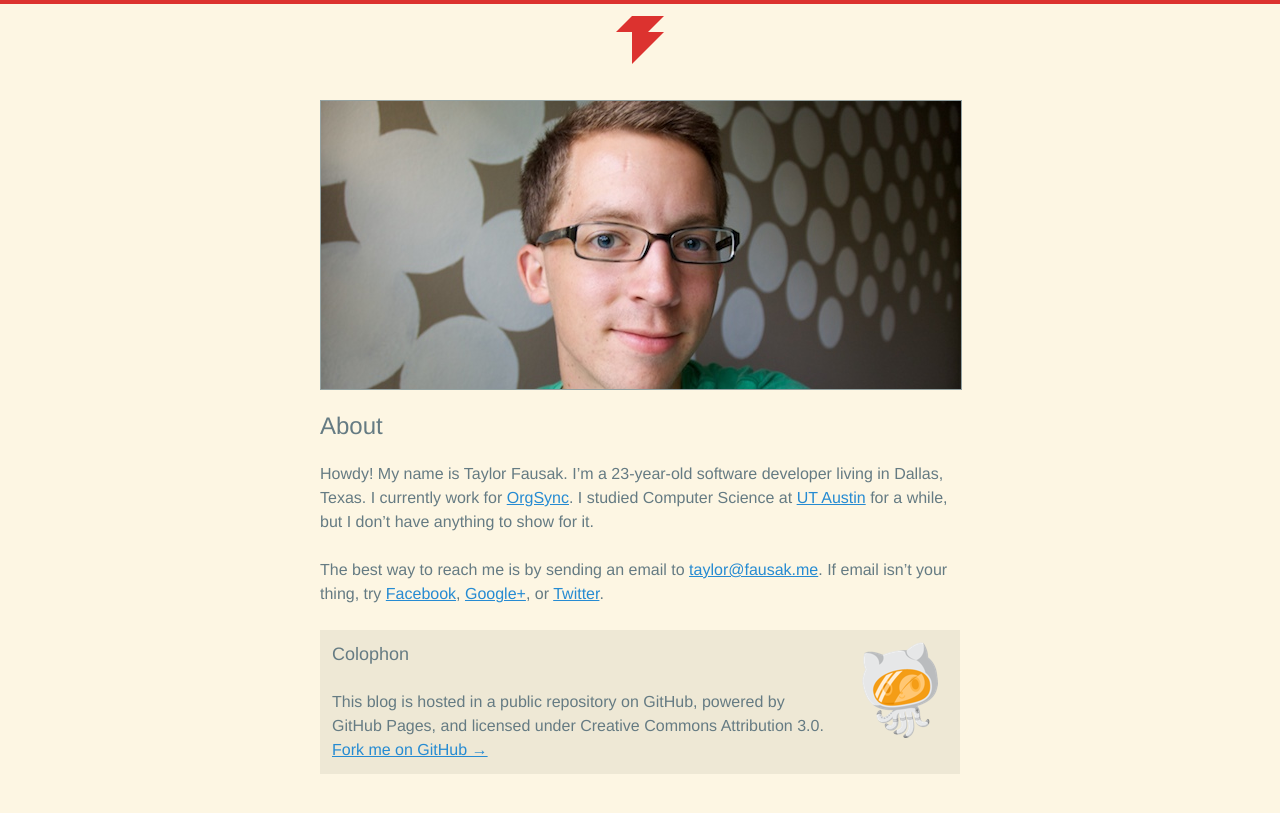
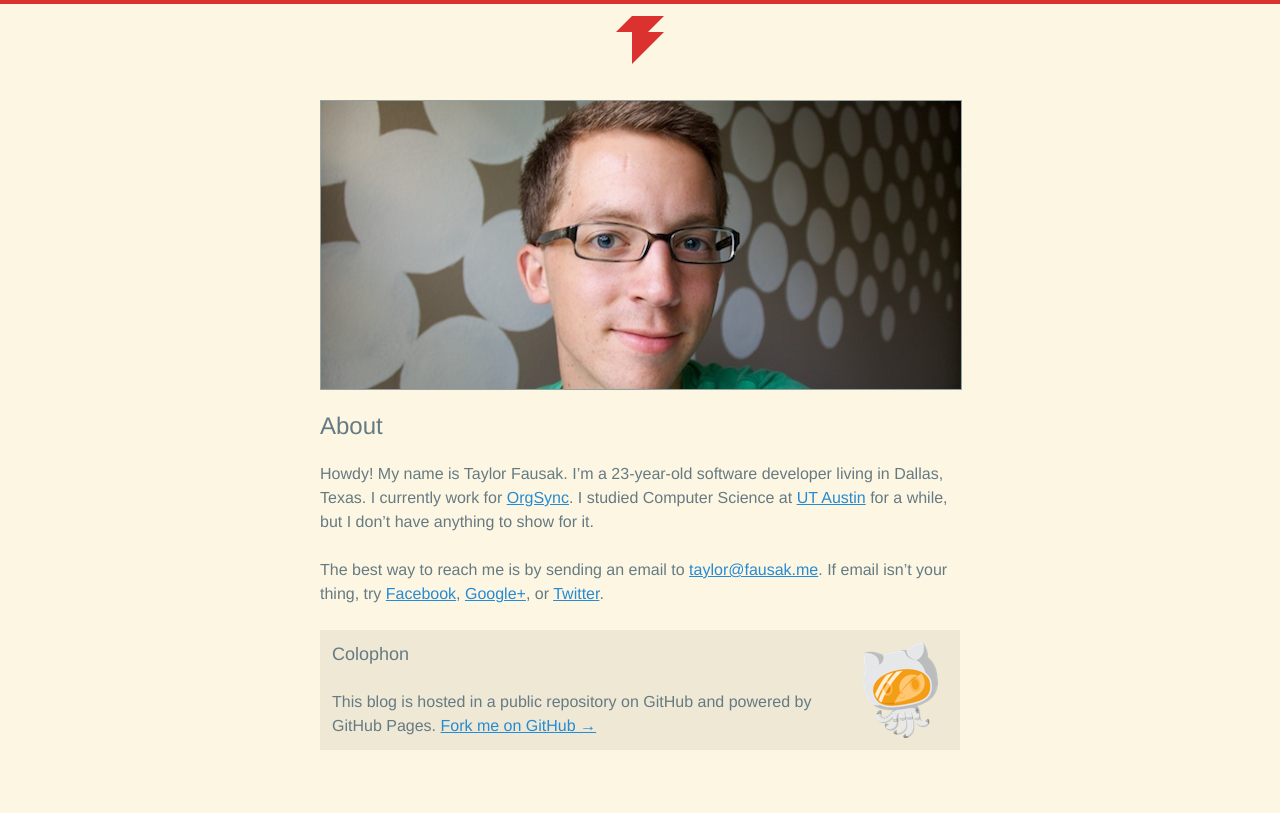
Before and after one commit to tfausak/tfausak.github.io, a Jekyll site: the page built from about.md, in a window 1280 px wide. Shown: the top 813 px of the page. Built offline with Jekyll 4.4.1, drawn with Linux system fonts in a browser that asks for light colours.

Commit message:
Shorten colophon.
Also format long line.

```diff
--- a/about.md
+++ b/about.md
@@ -12,14 +12,16 @@ living in Dallas, Texas. I currently work for [OrgSync][2]. I studied
 Computer Science at [UT Austin][3] for a while, but I don't have
 anything to show for it.
 
-The best way to reach me is by sending an email to [taylor@fausak.me][4]. If email isn't your thing, try [Facebook][5], [Google+][6], or [Twitter][7].
+The best way to reach me is by sending an email to [taylor@fausak.me][4].
+If email isn't your thing, try [Facebook][5], [Google+][6], or
+[Twitter][7].
 
 <footer class="footer about">
     <img alt="GitHub" src="/static/images/octonaut.png">
 
     <h2>Colophon</h2>
 
-    <p>This blog is hosted in a public repository on GitHub, powered by GitHub Pages, and licensed under Creative Commons Attribution 3.0. <a href="https://github.com/tfausak/tfausak.github.com">Fork me on GitHub &#x2192;</a></p>
+    <p>This blog is hosted in a public repository on GitHub and powered by GitHub Pages. <a href="https://github.com/tfausak/tfausak.github.com">Fork me on GitHub &#x2192;</a></p>
 </footer>
 
 [1]: /static/images/taylor-fausak.jpg
```
